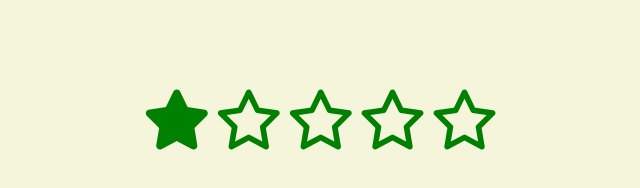
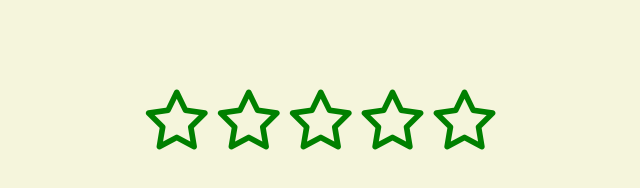
Before and after one commit to Pedro2479/RattingJS, a plain HTML site: page Rating/index.html in a window 1280 px wide. Shown: the whole page, without its empty margins (247-887 px from the left). Drawn offline with Linux system fonts and the light colour scheme.

Commit message:
ratting arreglado

```diff
--- a/Rating/index.html
+++ b/Rating/index.html
@@ -11,7 +11,7 @@
 <body>
     <div class="caja">
  <div class="ratting">
-<span class="fa fa-star"></span>
+<span class="fa fa-star-o"></span>
 <span class="fa fa-star-o"></span>
 <span class="fa fa-star-o"></span>
 <span class="fa fa-star-o"></span>
```
